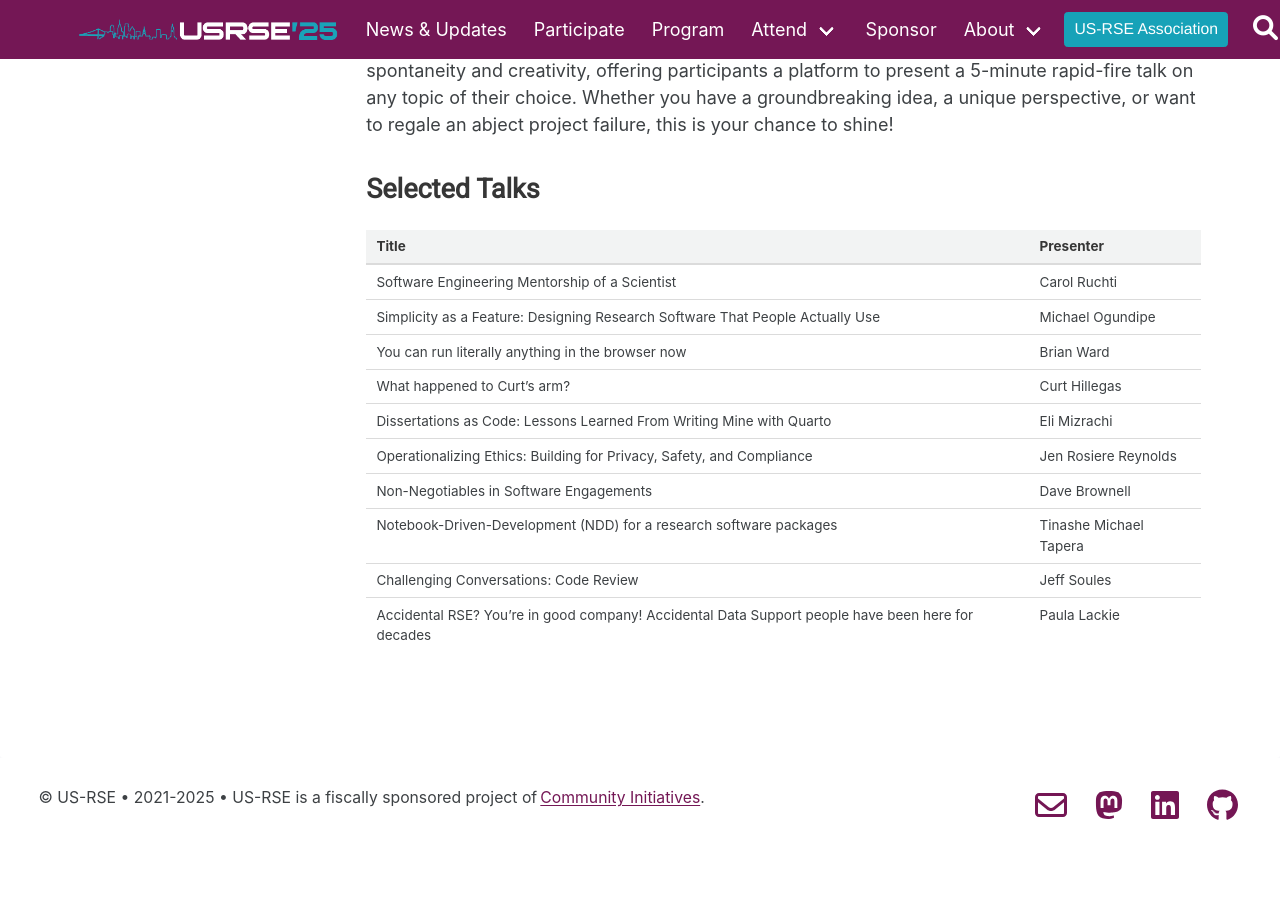
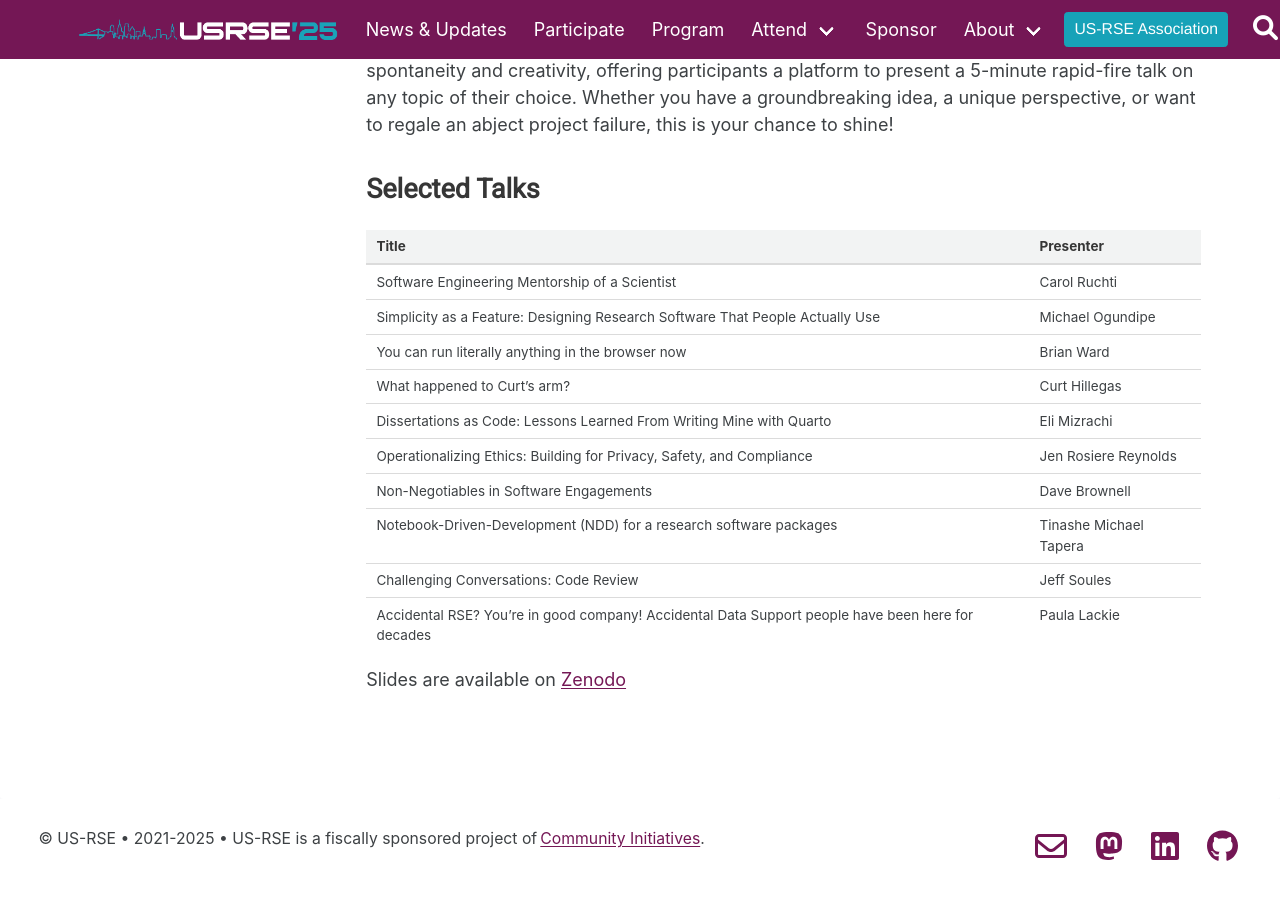
Before and after one commit to USRSE/usrse25, a Jekyll site: the page built from pages/program/ram.md, in a window 1280 px wide and 900 px high, scrolled down 187 px. Built offline with Jekyll 4.4.1, drawn with Linux system fonts in a browser that asks for light colours; a style sheet for code colours, icons or effects is not loaded; before the commit the page ends 1047 px from its top, so only the background shows below that.

Commit message:
Add link to slides

```diff
--- a/pages/program/ram.md
+++ b/pages/program/ram.md
@@ -28,3 +28,6 @@ or want to regale an abject project failure, this is your chance to shine!
 | Notebook-Driven-Development (NDD) for a research software packages | Tinashe Michael Tapera |
 | Challenging Conversations: Code Review | Jeff Soules |
 | Accidental RSE? You're in good company! Accidental Data Support people have been here for decades | Paula Lackie |
+
+
+Slides are available on [Zenodo](https://zenodo.org/records/17297728)
```
